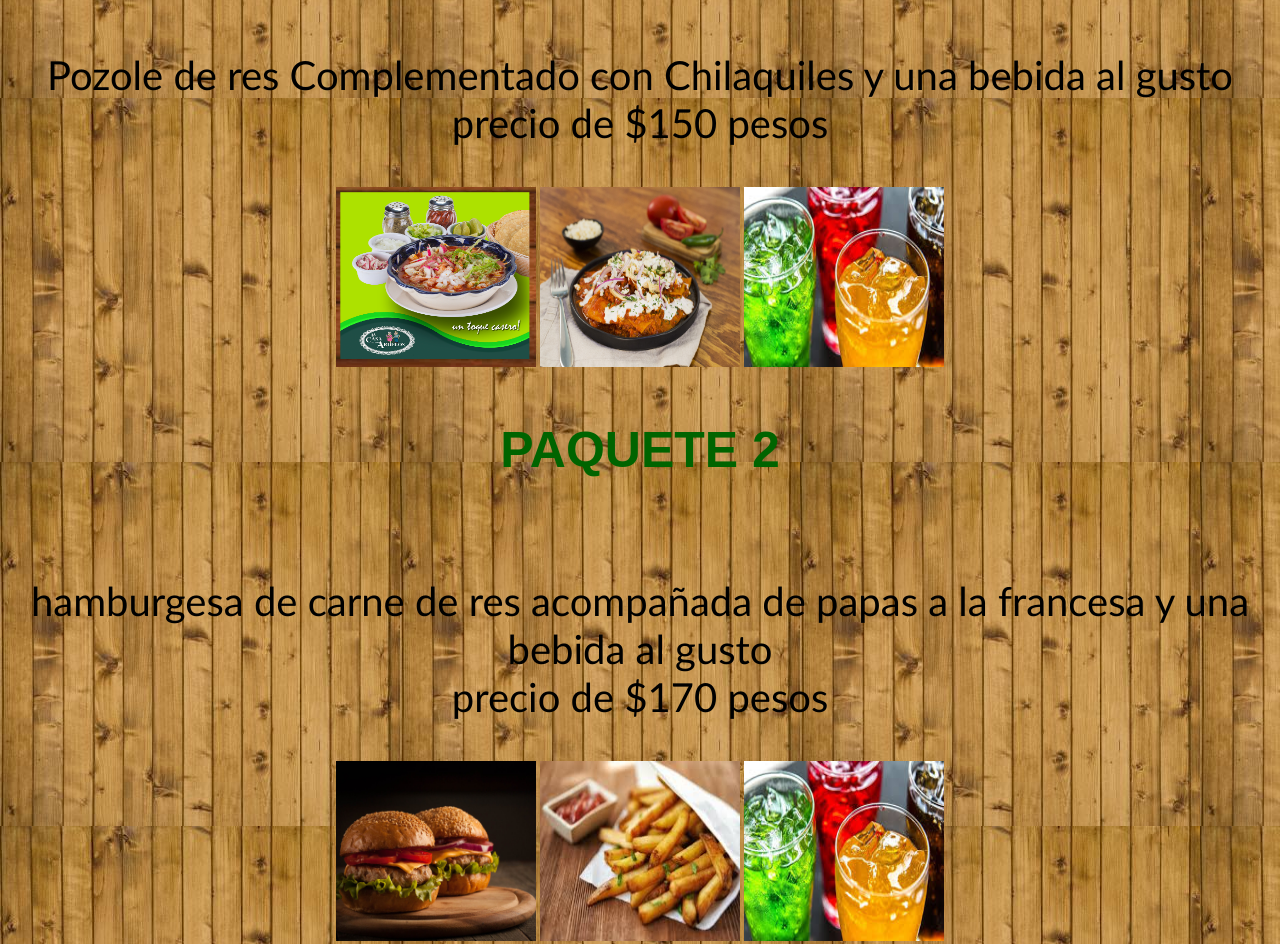
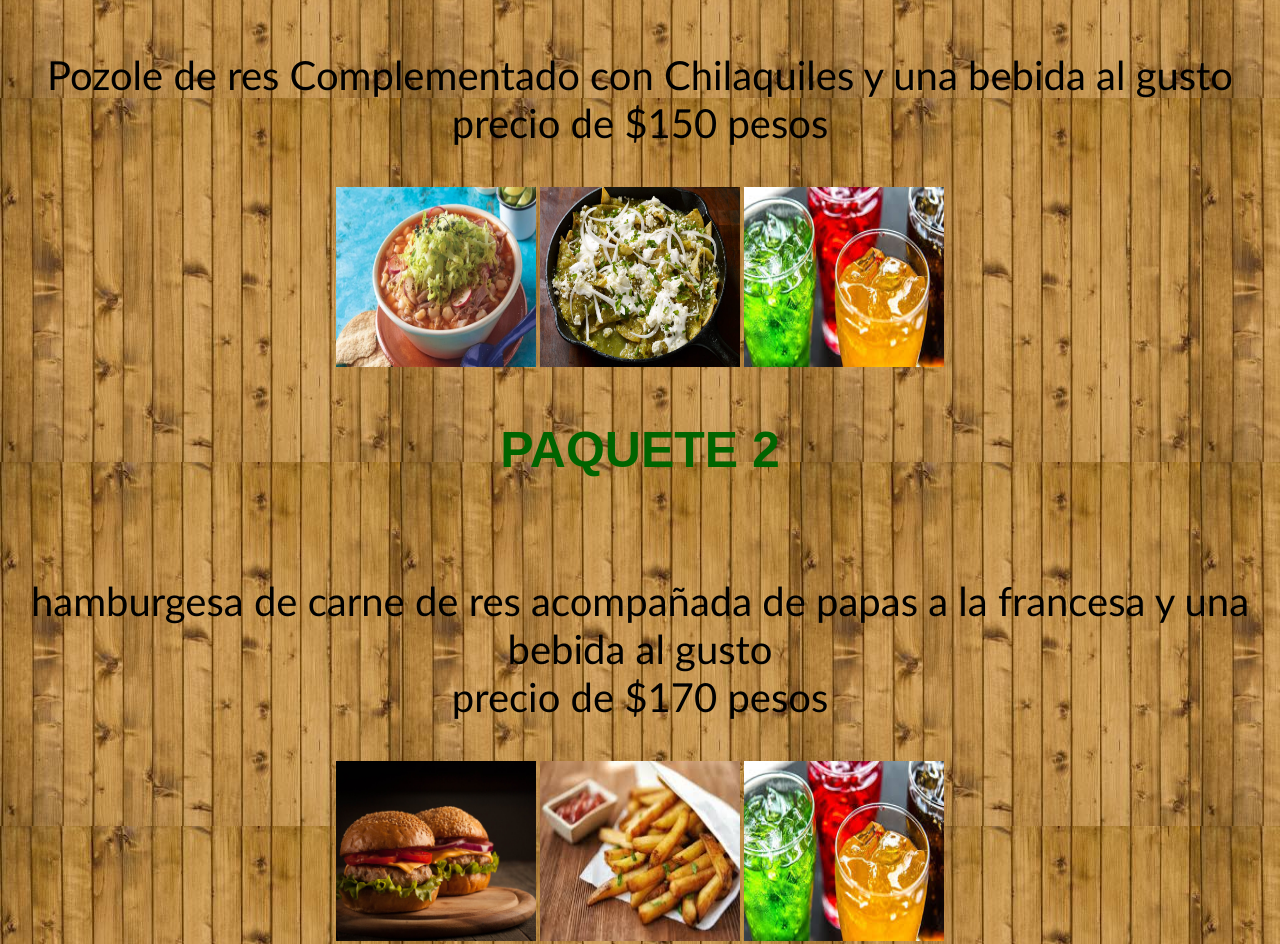
Before and after one commit to AZRz/computacion-trabajo-begenners, a plain HTML site: page menu.html in a window 1280 px wide. Shown: the part 4270-5214 px from the top of the page. Drawn offline with Linux system fonts and the light colour scheme.

Commit message:
Add files via upload

```diff
--- a/menu.html
+++ b/menu.html
@@ -64,8 +64,8 @@
         <p><br>Pozole de res Complementado con Chilaquiles y una bebida al gusto</br>
          precio de $150 pesos</p>
 
-         <img src="img/cas abu3-2.png" width="200" height="180" >
-         <img src="img/chilaquiles.jpg" width="200" height="180" >
+         <img src="img/poz.jpg" width="200" height="180" >
+         <img src="img/chi.jpg" width="200" height="180" >
          <img src="img/Bebida.jpg" width="200" height="180" >
 
          <h3> PAQUETE 2</h3>
@@ -88,7 +88,7 @@
          <p><br> pozole de res acompañado de unas quesadillas y bebida al gusto  </br>
          precio de $140 pesos  </p>
 
-         <img src="img/cas abu3-2.png" width="200" height="180" >
+         <img src="img/poz.jpg" width="200" height="180" >
          <img src="img/quesadillas.jpg" width="200" height="180" >
          <img src="img/Bebida.jpg" width="200" height="180" >
 
```
Also changed, not shown: img/chi.jpg (added), img/poz.jpg (added).
